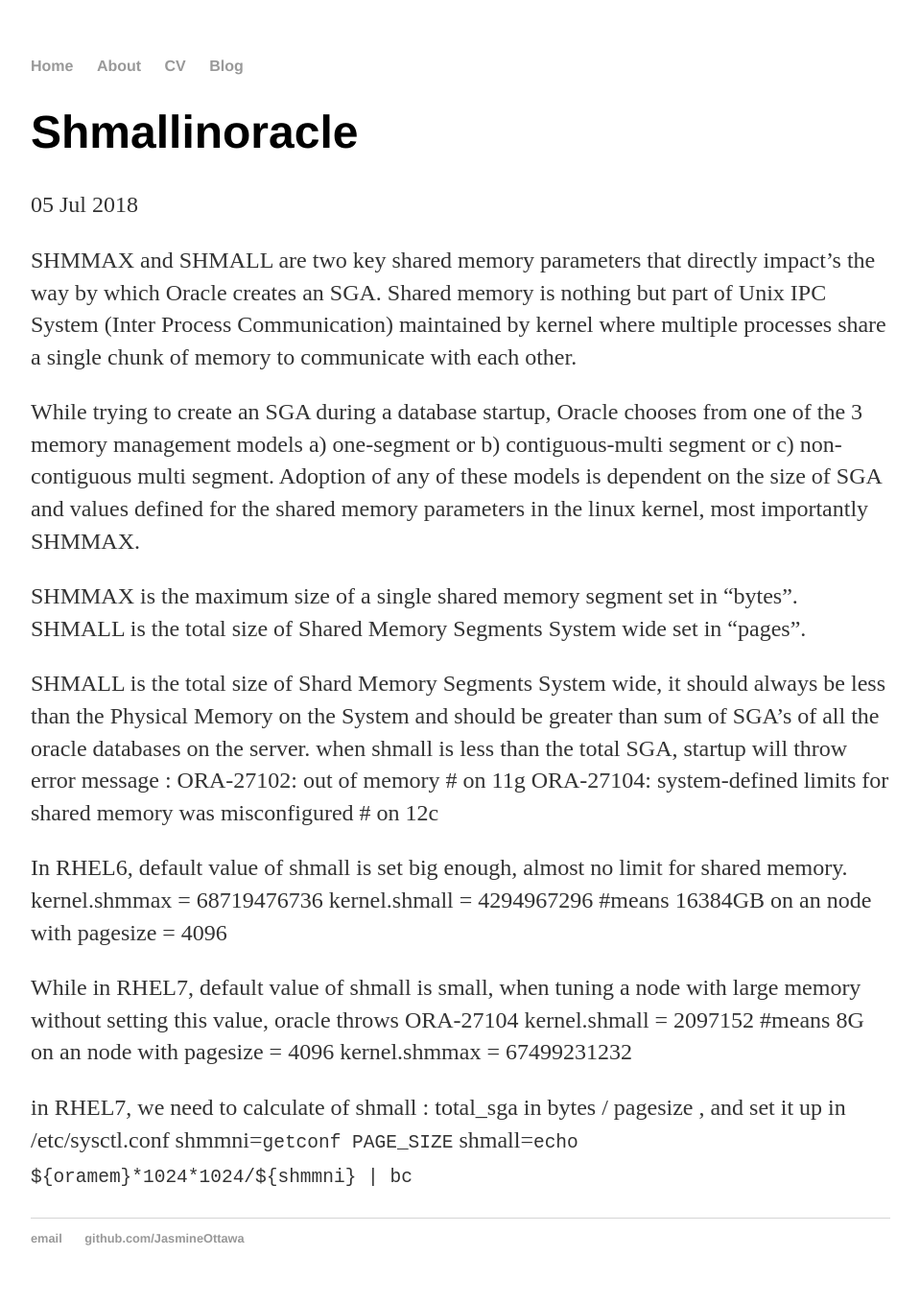
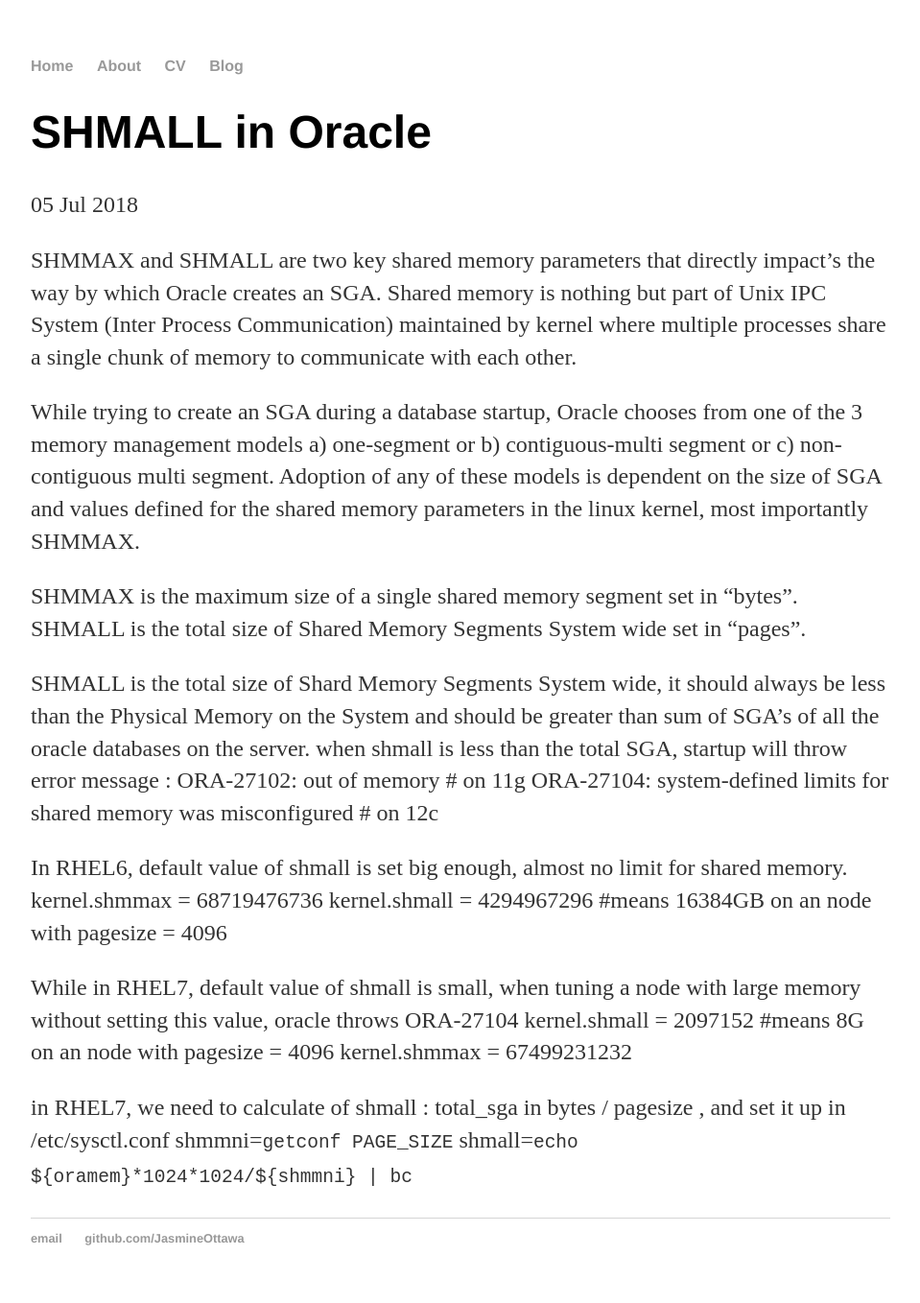
Before and after one commit to JasmineOttawa/JasmineOttawa.github.io, a Jekyll site: the page built from _posts/2018-07-05-shmallInOracle.md, in a window 1280 px wide. Shown: the whole page at 96% size, without its empty margins (160-1119 px from the left). Built offline with Jekyll 4.4.1, drawn with Linux system fonts in a browser that asks for light colours; our own code applies the rules of GitHub Pages for plain Markdown files.

Commit message:
Update 2018-07-05-shmallInOracle.md

```diff
--- a/_posts/2018-07-05-shmallInOracle.md
+++ b/_posts/2018-07-05-shmallInOracle.md
@@ -1,3 +1,10 @@
+---
+layout: post
+title: "SHMALL in Oracle"
+date: 2018-07-05
+---
+
+
 SHMMAX and SHMALL are two key shared memory parameters that directly impact’s the way by which Oracle creates an SGA. Shared memory is nothing but part of Unix IPC System (Inter Process Communication) maintained by kernel where multiple processes
 share a single chunk of memory to communicate with each other.
 
```
